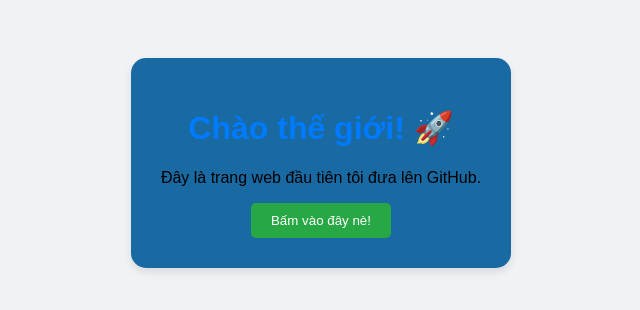
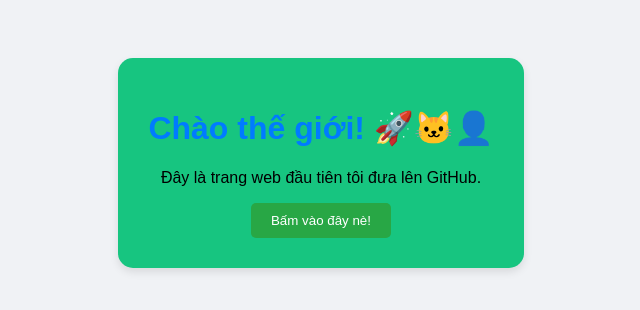
Before and after one commit to buiduckhiem/myfirstweb, a plain HTML site: page index.html in a window 1280 px wide. Shown: the whole page, without its empty margins (319-959 px from the left). Drawn offline with Linux system fonts and the light colour scheme.

Commit message:
Cap nhat loi chao va mau nen4

```diff
--- a/index.html
+++ b/index.html
@@ -4,14 +4,14 @@
     <title>Trang web của tôi</title>
     <style>
         body { font-family: sans-serif; text-align: center; background: #f0f2f5; padding: 50px; }
-        .card { background: #196aa3; padding: 30px; border-radius: 15px; box-shadow: 0 4px 8px rgba(0,0,0,0.1); display: inline-block; }
+        .card { background: #17c580; padding: 30px; border-radius: 15px; box-shadow: 0 4px 8px rgba(0,0,0,0.1); display: inline-block; }
         h1 { color: #007bff; }
         button { background: #28a745; color: white; border: none; padding: 10px 20px; border-radius: 5px; cursor: pointer; }
     </style>
 </head>
 <body>
     <div class="card">
-        <h1>Chào thế giới! 🚀</h1>
+        <h1>Chào thế giới! 🚀🐱‍👤</h1>
         <p>Đây là trang web đầu tiên tôi đưa lên GitHub.</p>
         <button onclick="alert('Chúc mừng bạn đã click thành công!')">Bấm vào đây nè!</button>
     </div>
```
